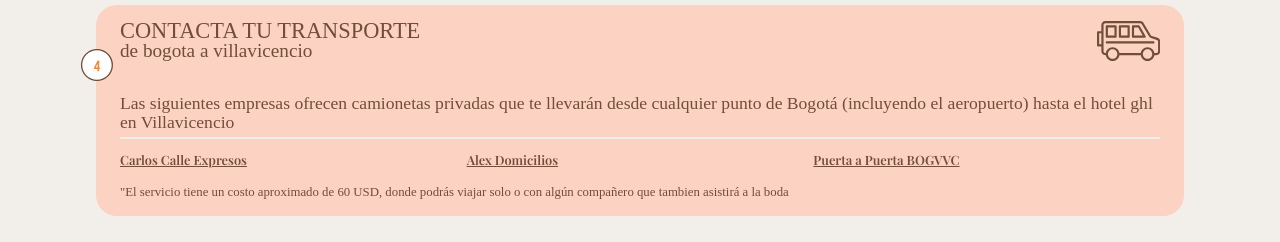
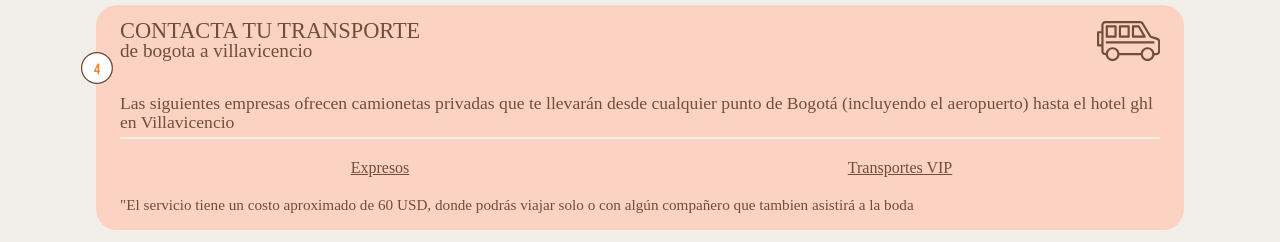
Before and after one commit to julianpinzon2018/boda, a React (Create React App) app: page / in a window 1280 px wide. Shown: the part 1675-1917 px from the top of the page. Built offline with nearby package versions, Linux system fonts and the light colour scheme; a web font is replaced by a local one.

Commit message:
correcion con andres

```diff
--- a/src/components/transporte.js
+++ b/src/components/transporte.js
@@ -44,19 +44,22 @@ const TransporteStyled = styled.div`
   }
   .carros {
     display: grid;
-    grid-template-columns: 1fr 1fr 1fr;
+    grid-template-columns: 1fr 1fr;
     margin-block-end: 0.8rem;
-    justify-content: space-between;
+    align-items: center;
+    margin-block-end: 1rem;
+    margin-block-start: 0.5rem;
   }
   h4 {
-    font: var(--cuatro);
-    font-size: 0.8rem;
+    font: var(--seis);
+    font-size: 1rem;
     line-height: 1rem;
     text-decoration-line: underline;
+    text-align: center;
   }
   h5 {
     font: var(--siete);
-    font-size: 0.8rem;
+    font-size: 0.95rem;
   }
   .subTitle {
     font: var(--seis);
@@ -83,9 +86,8 @@ function Transporte() {
         </h3>
       </div>
       <div className="carros">
-        <h4>Carlos Calle Expresos</h4>
-        <h4>Alex Domicilios</h4>
-        <h4>Puerta a Puerta BOGVVC</h4>
+        <h4>Expresos</h4>
+        <h4>Transportes VIP</h4>
       </div>
       <div>
         <h5>
```
